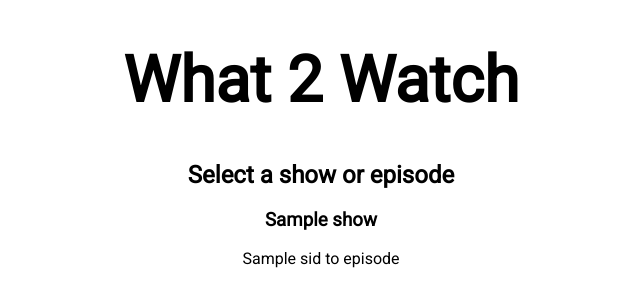
After one commit to GKjohns/W4111-Project_1, a Flask app: template templates/select_show_movie.html in a window 1280 px wide. The commit adds this page. Shown: the top 307 px of the page, without its empty margins (319-959 px from the left). Run offline with Flask 2, Linux system fonts and the light colour scheme; the template is opened without the code that fills it: most values are stand-ins (such as "Sample title", 1, 10 or a date in 2020).

Commit message:
add view and some sontroller logic for select_show_movie page. Next step is to add the proper links

```diff
--- a/app.py
+++ b/app.py
@@ -1,3 +1,4 @@
+# -*- coding: utf-8 -*-
 from flask import Flask, request, render_template, flash,\
                   session, redirect, url_for
 from forms import LoginForm
@@ -11,5 +12,64 @@ app.debug = True
 def login():
     return render_template('login.html', form=LoginForm())
 
+@app.route('/attempt_login', methods=['POST'])
+def attempt_login():
+
+    form = request.form
+    print form
+
+    user_is_valid = form['username'] == 'username'
+    pw_is_correct = form['password'] == 'password'
+
+    if user_is_valid and pw_is_correct:
+        session['username'] = form['username']
+        session['logged_in'] = True
+
+    else:
+        # this is gonna change a ton
+        if not user_is_valid:
+            flash('not a registered username ¯\_(ツ)_/¯')
+        elif pw_is_correct:
+            flash('password is incorrect')
+        return login()
+    return select_show_movie()
+
+@app.route('/select_show_movie', methods=['POST'])
+def select_show_movie():
+
+
+    ######
+
+    # All this stuff will change
+
+    ######
+
+
+
+    fake_shows = [{'name':'Family Matters',
+                       'sid': 0},
+                  {'name': 'Boy Meets world',
+                   'sid': 1},
+                  {'name': 'Power Rangers',
+                   'sid': 2}]
+
+
+    sid_to_episodes = {
+        0: [{'name': 'Something Happy',
+             'sid': 11},
+            {'name': 'A Show',
+             'sid': 3}],
+        1: [{'name': 'Person Dies',
+            'sid': 54},
+            {'name': 'Love Blooms',
+             'sid': 20}],
+        2: [{'name': 'Accident Happens',
+             'sid': 3}]
+    }
+
+    return render_template('select_show_movie.html', shows=fake_shows,
+                           sid_to_episodes=sid_to_episodes)
+
+
 if __name__ == '__main__':
     app.run()
--- /dev/null
+++ b/templates/select_show_movie.html
@@ -0,0 +1,12 @@
+{% extends "_base.html" %}
+{% block content %}
+<h2>Select a show or episode</h2>
+  <div class="shows_list">
+  {% for show in shows %}
+    <h3>{{ show.name }}</h3>
+    {% for episode in sid_to_episodes[show.sid] %}
+      <p>{{ episode.name }}</p>
+    {% endfor %}
+  {% endfor %}
+  </div>
+{% endblock %}
```
Also changed, not shown: model.py (added, +85 -0 lines), templates/login.html (+7 -5 lines).
